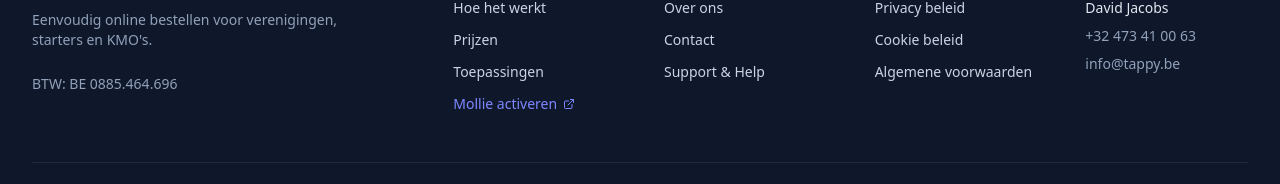
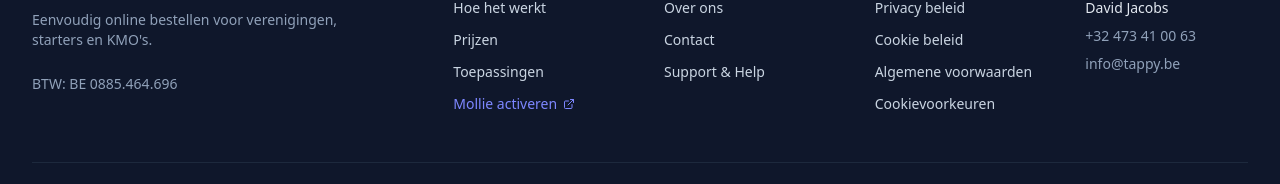
Before and after one commit to publiplusbe/Tappy, a React (Vite) app: page / in a window 1280 px wide. Shown: the part 4236-4420 px from the top of the page. Built offline with nearby package versions, Linux system fonts and the light colour scheme.

Commit message:
Privacy: add persistent cookie preferences link

```diff
--- a/src/components/Layout.tsx
+++ b/src/components/Layout.tsx
@@ -210,6 +210,7 @@ export default function Layout() {
                 <li><Link to="/privacy" className="hover:text-white transition-colors">Privacy beleid</Link></li>
                 <li><Link to="/cookies" className="hover:text-white transition-colors">Cookie beleid</Link></li>
                 <li><Link to="/voorwaarden" className="hover:text-white transition-colors">Algemene voorwaarden</Link></li>
+                <li><button type="button" onClick={() => window.dispatchEvent(new Event('tappy:cookie-preferences'))} className="hover:text-white transition-colors text-left">Cookievoorkeuren</button></li>
               </ul>
             </div>
 
```
